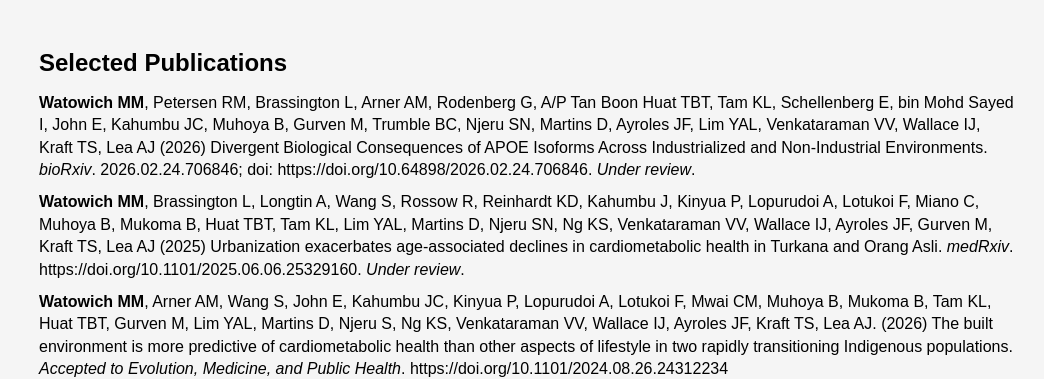
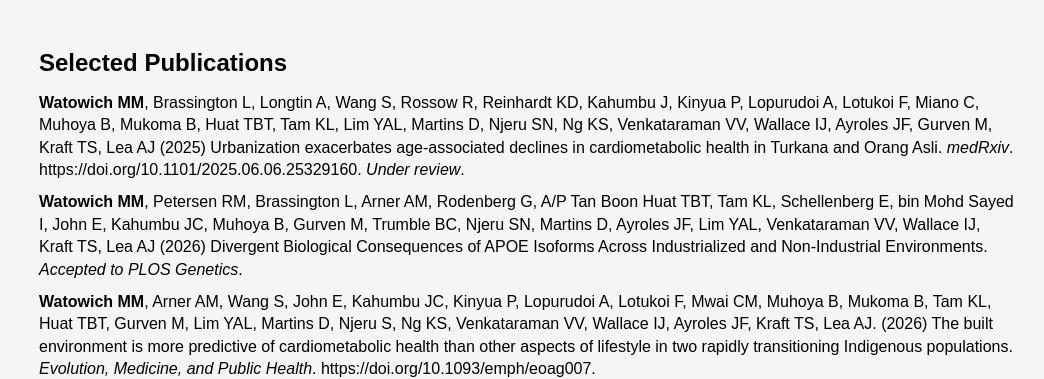
Before and after one commit to mwatowich/mwatowich.github.io, a plain HTML site: page index.html in a window 1280 px wide. Shown: the part 422-801 px from the top of the page, without its empty margins (113-1157 px from the left). Drawn offline with Linux system fonts and the light colour scheme.

Commit message:
Update index.html

```diff
--- a/index.html
+++ b/index.html
@@ -57,11 +57,11 @@
 
     <!-- ===== EDIT SELECTED PUBLICATIONS HERE ===== -->
 
-    <p><strong>Watowich MM</strong>, Petersen RM, Brassington L, Arner AM, Rodenberg G, A/P Tan Boon Huat TBT, Tam KL, Schellenberg E, bin Mohd Sayed I, John E, Kahumbu JC, Muhoya B, Gurven M, Trumble BC, Njeru SN, Martins D, Ayroles JF, Lim YAL, Venkataraman VV, Wallace IJ, Kraft TS, Lea AJ (2026) Divergent Biological Consequences of APOE Isoforms Across Industrialized and Non-Industrial Environments. <em>bioRxiv</em>. 2026.02.24.706846; doi: https://doi.org/10.64898/2026.02.24.706846. <em>Under review</em>.</p>
-
     <p><strong>Watowich MM</strong>, Brassington L, Longtin A, Wang S, Rossow R, Reinhardt KD, Kahumbu J, Kinyua P, Lopurudoi A, Lotukoi F, Miano C, Muhoya B, Mukoma B, Huat TBT, Tam KL, Lim YAL, Martins D, Njeru SN, Ng KS, Venkataraman VV, Wallace IJ, Ayroles JF, Gurven M, Kraft TS, Lea AJ (2025) Urbanization exacerbates age-associated declines in cardiometabolic health in Turkana and Orang Asli. <em>medRxiv</em>. https://doi.org/10.1101/2025.06.06.25329160. <em>Under review</em>.</p>
 
-    <p><strong>Watowich MM</strong>, Arner AM, Wang S, John E, Kahumbu JC, Kinyua P, Lopurudoi A, Lotukoi F, Mwai CM, Muhoya B, Mukoma B, Tam KL, Huat TBT, Gurven M, Lim YAL, Martins D, Njeru S, Ng KS, Venkataraman VV, Wallace IJ, Ayroles JF, Kraft TS, Lea AJ. (2026) The built environment is more predictive of cardiometabolic health than other aspects of lifestyle in two rapidly transitioning Indigenous populations. <em>Accepted to Evolution, Medicine, and Public Health</em>. https://doi.org/10.1101/2024.08.26.24312234</p>
+    <p><strong>Watowich MM</strong>, Petersen RM, Brassington L, Arner AM, Rodenberg G, A/P Tan Boon Huat TBT, Tam KL, Schellenberg E, bin Mohd Sayed I, John E, Kahumbu JC, Muhoya B, Gurven M, Trumble BC, Njeru SN, Martins D, Ayroles JF, Lim YAL, Venkataraman VV, Wallace IJ, Kraft TS, Lea AJ (2026) Divergent Biological Consequences of APOE Isoforms Across Industrialized and Non-Industrial Environments. <em>Accepted to PLOS Genetics</em>.</p>
+
+    <p><strong>Watowich MM</strong>, Arner AM, Wang S, John E, Kahumbu JC, Kinyua P, Lopurudoi A, Lotukoi F, Mwai CM, Muhoya B, Mukoma B, Tam KL, Huat TBT, Gurven M, Lim YAL, Martins D, Njeru S, Ng KS, Venkataraman VV, Wallace IJ, Ayroles JF, Kraft TS, Lea AJ. (2026) The built environment is more predictive of cardiometabolic health than other aspects of lifestyle in two rapidly transitioning Indigenous populations. <em>Evolution, Medicine, and Public Health</em>. https://doi.org/10.1093/emph/eoag007.</p>
 
     <p>Longtin A, <strong>Watowich MM</strong>, Sadoughi B, Petersen RM, Bronsan SF, Beutow K, Cai Q, Gurven MD, Highland HM, Haung Y, Kaplan H, Kraft TS, Lim YAL, Long J, Melin AD, Robertson J, Ng KS, Steiglitz J, Trumble BC, Venkataraman VV, Wallace IJ, Wu J, Snyder-Mackler N, Jones A, Bick AG, Lea AJ. (2025) Cost-effective solutions for high-throughput enzymatic DNA methylation sequencing. <em>PLOS Genetics</em>. https://doi.org/10.1371/journal.pgen.1011667.</p>
 
```
